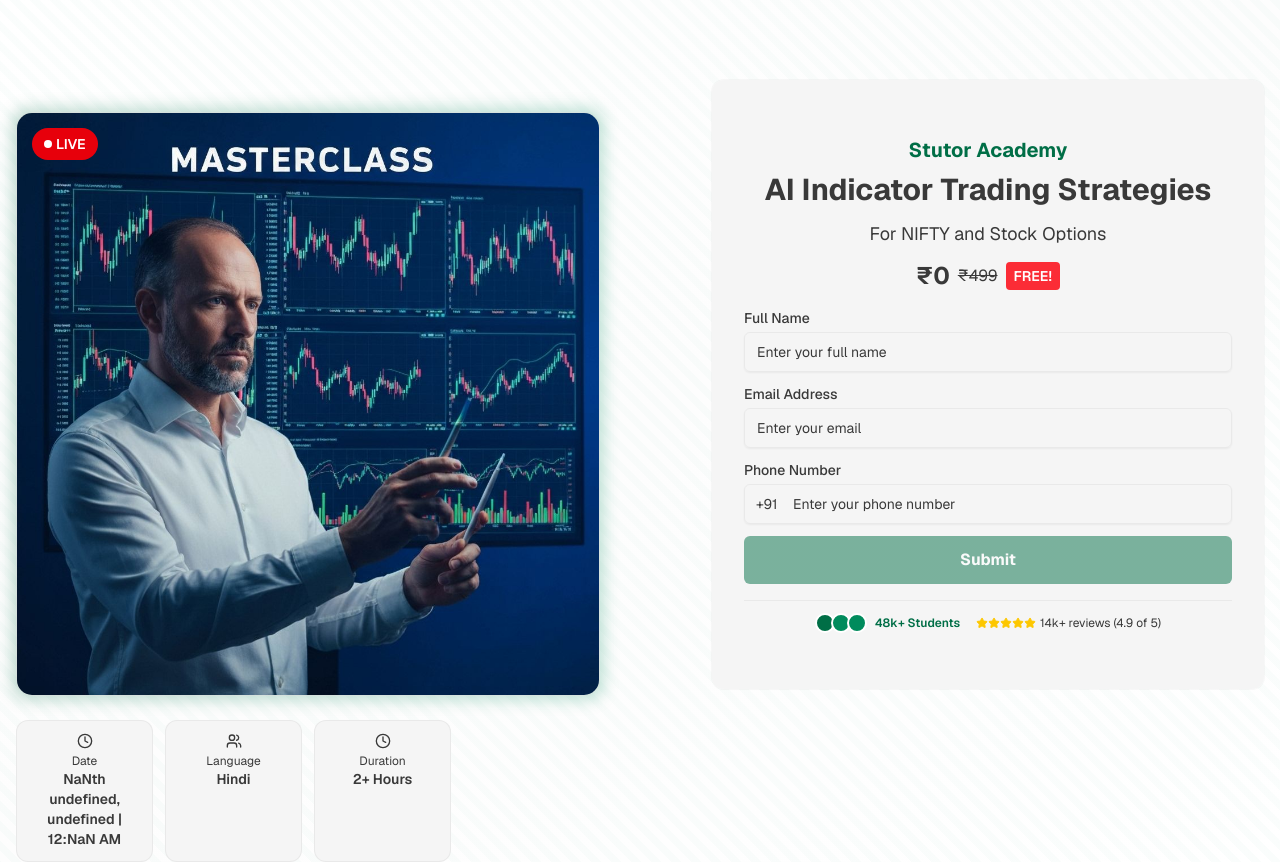
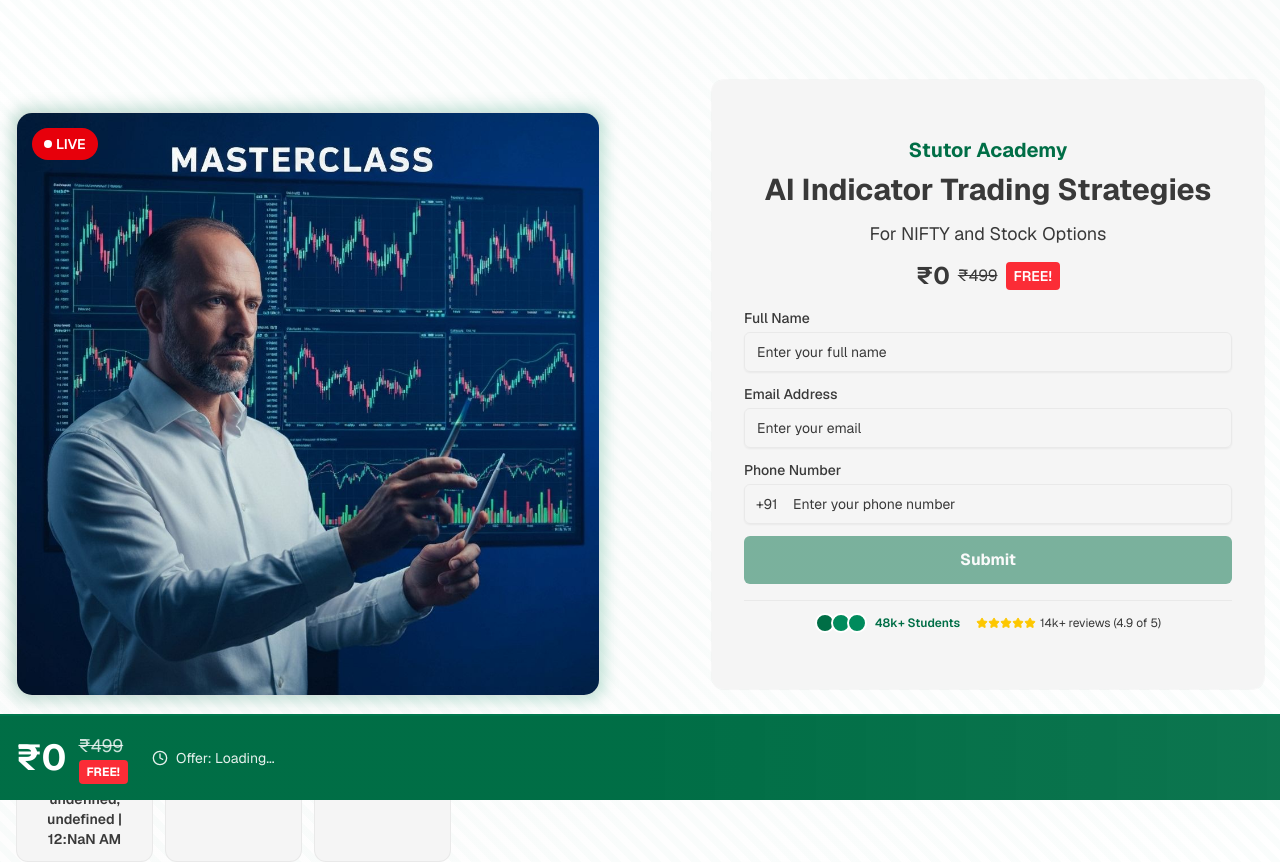
Before and after one commit to rohitkumarstocktutor/stocaccadamy, a Next.js app: page /ai-trading-indicator in a window 1280 px wide. Shown: the top 863 px of the page. Built offline with nearby package versions, Linux system fonts and the light colour scheme; no server answers.

Commit message:
metaAudience contact processing completed

```diff
--- a/app/[course]/page.tsx
+++ b/app/[course]/page.tsx
@@ -47,7 +47,7 @@ export default function CoursePage({ params }: CoursePageProps) {
         <AboutTeacherSection courseData={courseData} />
         <TestimonialsSection courseData={courseData} />
         <CtaSection courseData={courseData} courseKey={params.course} />
-        {/* <StickyFooter courseData={courseData} courseKey={params.course} /> */}
+        <StickyFooter courseData={courseData} courseKey={params.course} />
       </main>
     </WorkshopProvider>
   )
```
